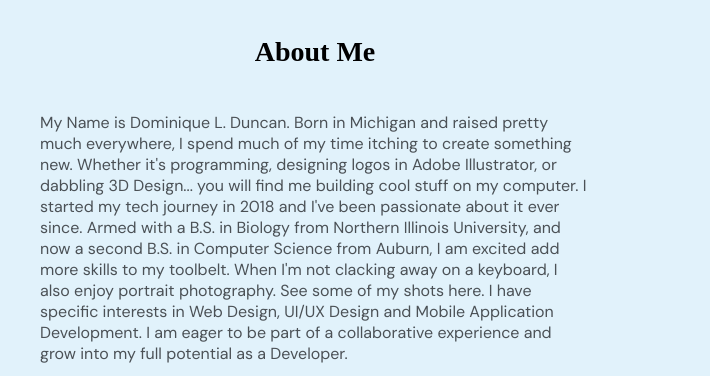
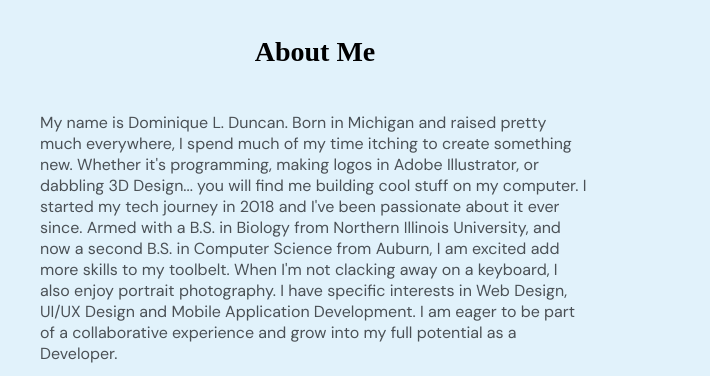
Before and after one commit to ddlatice/MyPortfolio, a plain HTML site: page index.html in a window 1280 px wide. Shown: the part 687-1063 px from the top of the page, 0-710 px from the left. Drawn offline with Linux system fonts and the light colour scheme; a web font is replaced by a local one.

Commit message:
Editing bio.

```diff
--- a/index.html
+++ b/index.html
@@ -84,11 +84,11 @@
            <h3>About Me</h3>
 <p style="text-align:left;">
 
-  My Name is Dominique L. Duncan. Born in Michigan and raised pretty much everywhere, I spend much of my time itching to create something new. Whether it's programming, designing logos
+  My name is Dominique L. Duncan. Born in Michigan and raised pretty much everywhere, I spend much of my time itching to create something new. Whether it's programming, making logos
   in Adobe Illustrator, or dabbling 3D Design... you will find me building cool stuff on my computer.
   I started my tech journey in 2018 and I've been passionate about it ever since. Armed with a B.S. in Biology
   from Northern Illinois University, and now a second B.S. in Computer Science from Auburn, I am excited add more skills
-  to my toolbelt. When I'm not clacking away on a keyboard, I also enjoy portrait photography. See some of my shots here.
+  to my toolbelt. When I'm not clacking away on a keyboard, I also enjoy portrait photography.
   I have specific interests in Web Design, UI/UX Design and Mobile Application Development. I am eager to be part of a collaborative experience and grow into my full potential as a Developer. </p>
 
   <h3>What I Know</h3>
```
